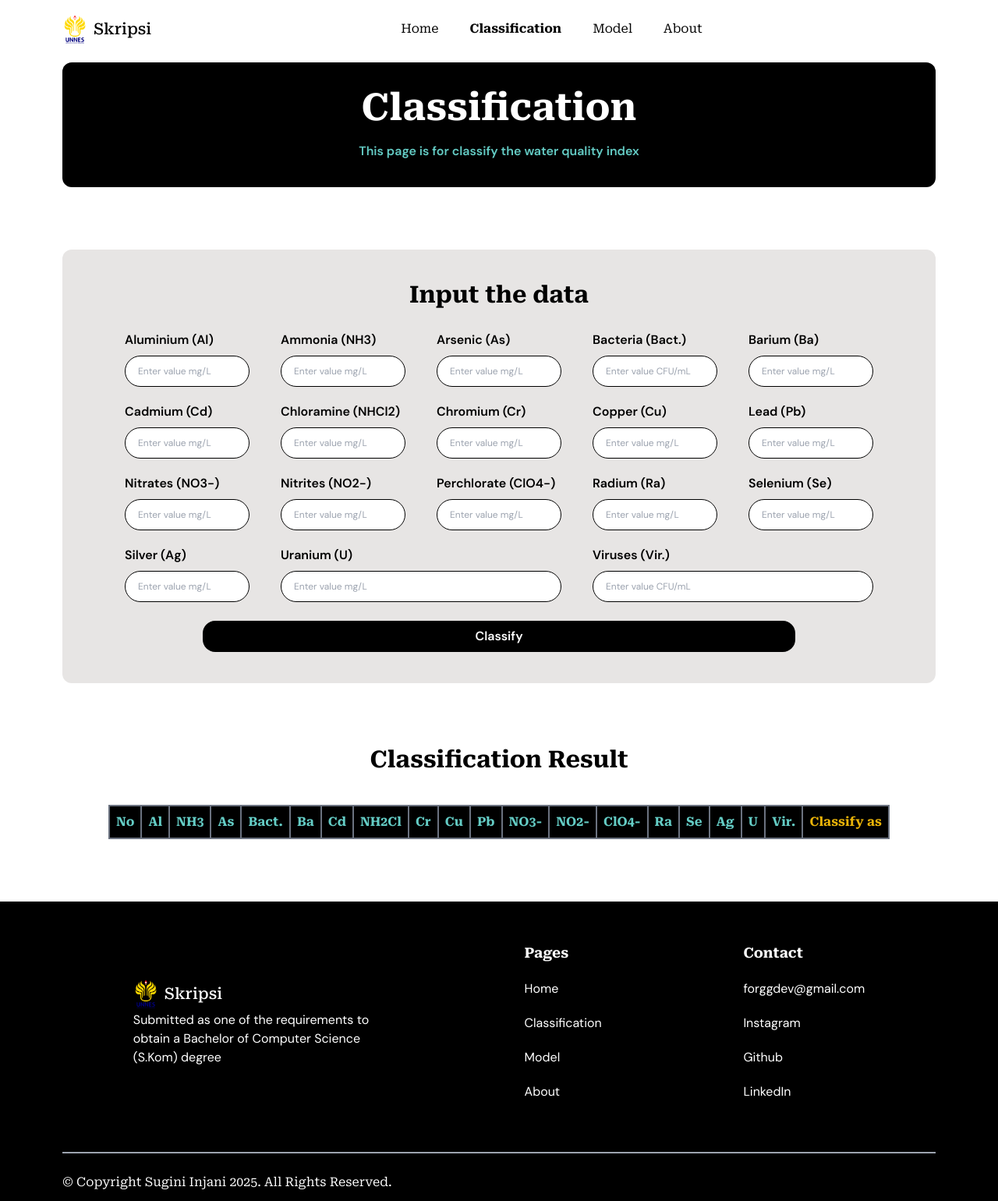
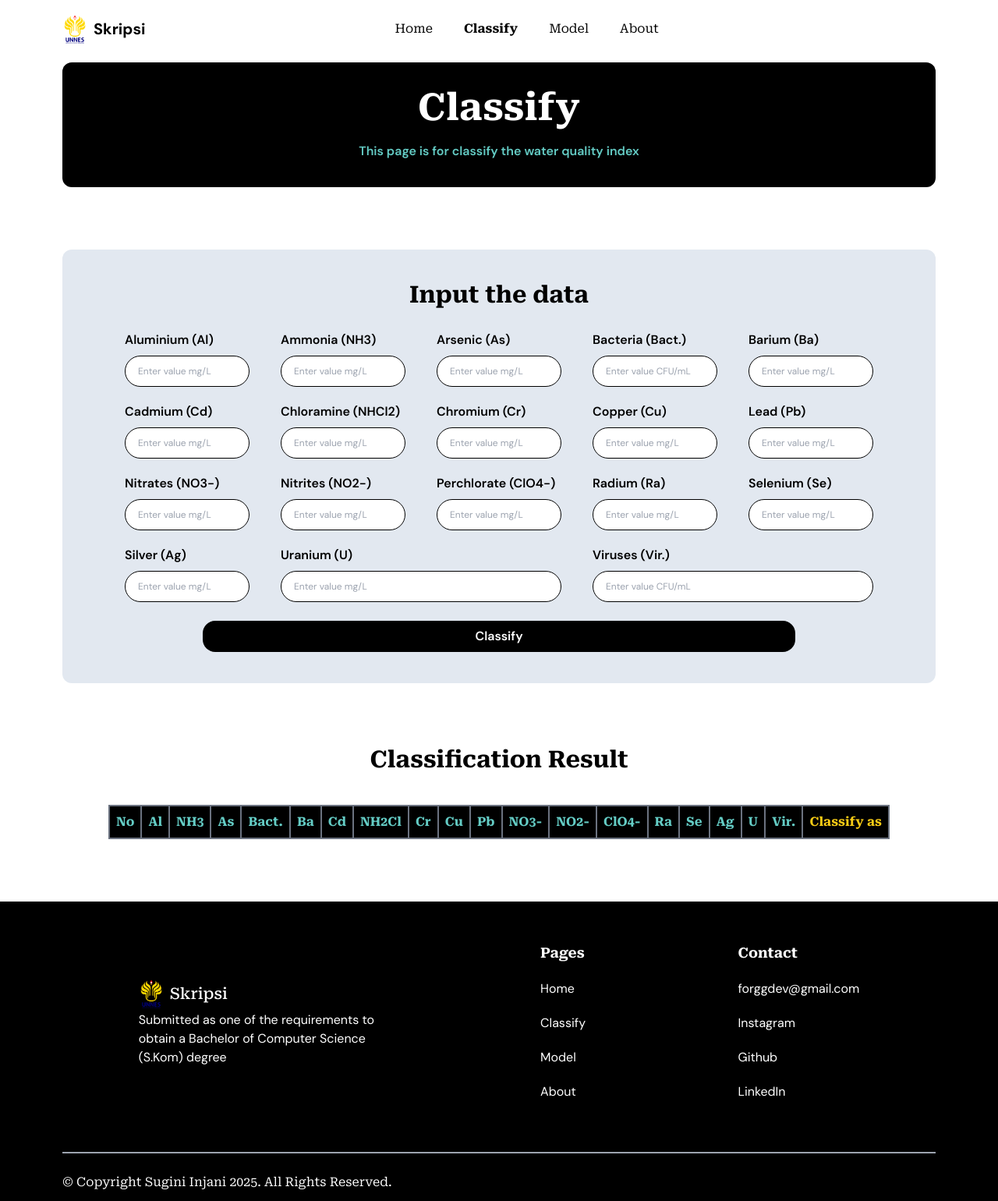
Before and after one commit to injanisgg/skripsi-wqi-prediction, a Flask app: page /classify in a window 1280 px wide. Shown: the whole page at 78% size. Run offline with Flask 3, Linux system fonts and the light colour scheme; lists and menus that the app fills with data are empty; parts of the project's set-up code (start-up, migrations or seed data) failed here and were passed over.

Commit message:
fixing layout

```diff
--- a/app/static/css/output.css
+++ b/app/static/css/output.css
@@ -782,6 +778,10 @@ video {
   gap: 1.75rem;
 }
 
+.gap-80 {
+  gap: 20rem;
+}
+
 .gap-x-10 {
   -moz-column-gap: 2.5rem;
        column-gap: 2.5rem;
@@ -1035,6 +1045,16 @@ video {
   color: rgb(234 179 8 / var(--tw-text-opacity, 1));
 }
 
+.text-yellow-300 {
+  --tw-text-opacity: 1;
+  color: rgb(253 224 71 / var(--tw-text-opacity, 1));
+}
+
+.text-yellow-400 {
+  --tw-text-opacity: 1;
+  color: rgb(250 204 21 / var(--tw-text-opacity, 1));
+}
+
 .underline {
   text-decoration-line: underline;
 }
--- a/app/templates/base.html
+++ b/app/templates/base.html
@@ -6,7 +6,7 @@
     <title>Skripsi | WQI Classify</title>
 
     <link href="{{ url_for('static', filename='css/output.css') }}" rel="stylesheet">
-    <link rel="icon" href="{{ url_for('static', filename='img/unnes-logo.png') }}" sizes="16x16" type="image/png">
+    <link rel="icon" href="{{ url_for('static', filename='img/unnes-plain.png') }}" sizes="16x16" type="image/png">
 
     <!-- font -->
     <link rel="preconnect" href="https://fonts.googleapis.com">
@@ -25,11 +25,11 @@
 <body>
     <!-- navbar -->
     <nav class="bg-white py-4 fixed top-0 left-0 right-0 z-20 font-serif">
-        <ul class="flex mx-20 items-center xl:gap-80">
+        <ul class="flex mx-20 items-center gap-80 xl:gap-80">
             <li>
                 <div class="flex gap-2 items-center">
                     <img src="{{ url_for('static', filename='img/unnes-logo.png') }}" class="w-8" alt="Unnes logo">
-                    <p class="text-black text-xl font-medium">Skripsi</p>
+                    <p class="text-black text-xl font-bold font-sans">Skripsi</p>
                 </div>
             </li>
             <div class="flex gap-10">
@@ -37,7 +37,7 @@
                     <a href="{{ url_for('index') }}" class="text-black hover:underline hover:font-bold transition-all duration-300 ease-in-out {% if request.path == url_for('index') %} font-bold {% endif %}">Home</a>
                 </li>
                 <li>
-                    <a href="{{ url_for('classify') }}" class="text-black hover:underline hover:font-bold transition-all duration-300 ease-in-out {% if request.path == url_for('classify') %} font-bold {% endif %}">Classification</a>
+                    <a href="{{ url_for('classify') }}" class="text-black hover:underline hover:font-bold transition-all duration-300 ease-in-out {% if request.path == url_for('classify') %} font-bold {% endif %}">Classify</a>
                 </li>
                 <li>
                     <a href="{{ url_for('render_model_page') }}" class="text-black hover:underline hover:font-bold transition-all duration-300 ease-in-out {% if request.path == url_for('render_model_page') %} font-bold {% endif %}">Model</a>
@@ -63,10 +63,10 @@
                 </div>
                 <p class="text-white w-80 font-sans">Submitted as one of the requirements to obtain a Bachelor of Computer Science (S.Kom) degree</p>
             </div>
-            <div class="flex flex-col text-white gap-5 cursor-pointer">
+            <div class="flex flex-col text-white gap-5">
                 <p class="text-lg font-bold font-serif">Pages</p>
                 <a href="{{ url_for('index') }}" class="font-sans transition-all ease-in-out duration-200 hover:underline cursor-pointer">Home</a>
-                <a href="{{ url_for('classify') }}" class="font-sans transition-all ease-in-out duration-200 hover:underline cursor-pointer">Classification</a>
+                <a href="{{ url_for('classify') }}" class="font-sans transition-all ease-in-out duration-200 hover:underline cursor-pointer">Classify</a>
                 <a href="{{ url_for('render_model_page') }}" class="font-sans transition-all ease-in-out duration-200 hover:underline cursor-pointer">Model</a>
                 <a href="{{ url_for('about') }}" class="font-sans transition-all ease-in-out duration-200 hover:underline cursor-pointer">About</a>
             </div>
--- a/app/templates/classification.html
+++ b/app/templates/classification.html
@@ -3,13 +3,13 @@
 <!-- content -->
 <!-- header -->
 <div class="flex flex-col justify-center items-center gap-5 h-40 mx-20 xl:mt-20 bg-black rounded-xl">
-    <h1 class="font-bold text-white text-5xl font-serif">Classification</h1>
+    <h1 class="font-bold text-white text-5xl font-serif">Classify</h1>
     <p class="text-primary-green font-semibold font-sans">This page is for classify the water quality index</p>
 </div>
 <!-- end header -->
 
 <!-- form -->
-<div class="flex flex-col justify-center items-center gap-7 bg-stone-200 w-fit h-fit p-10 mt-20 mx-20 rounded-xl">
+<div class="flex flex-col justify-center items-center gap-7 bg-slate-200 w-fit h-fit p-10 mt-20 mx-20 rounded-xl">
     <h1 class="text-3xl font-bold text-black font-serif">Input the data</h1>
     <form id="classify-form" method="POST" class="flex flex-col justify-center items-center gap-6">
         <div class="flex flex-wrap justify-center px-10 gap-x-10 gap-y-5">
@@ -86,7 +86,7 @@
                 <input type="number" step="0.001" name="viruses" id="viruses" placeholder="Enter value CFU/mL" class="w-[360px] h-10 text-xs text-gray-500 px-4 rounded-full border border-black">
             </div>
         </div>
-        <button id="classify-button" type="submit" class="text-white bg-black font-semibold h-10 rounded-2xl w-[47.5rem]">Classify</button>
+        <button id="classify-button" type="submit" class="text-white hover:text-yellow-300 bg-black font-semibold h-10 rounded-2xl w-[47.5rem]">Classify</button>
     </form>
 </div>
 <!-- end form -->
@@ -116,7 +116,7 @@
                 <th class="border-2 border-gray-500 bg-black p-2 text-primary-green">Ag</th>
                 <th class="border-2 border-gray-500 bg-black p-2 text-primary-green">U</th>
                 <th class="border-2 border-gray-500 bg-black p-2 text-primary-green">Vir.</th>
-                <th class="border-2 border-gray-500 bg-black p-2 text-yellow-500">Classify as</th>
+                <th class="border-2 border-gray-500 bg-black p-2 text-yellow-400">Classify as</th>
             </tr>
         </thead>
         <tbody id="result-body" class="font-sans text-sm"></tbody>
```
Also changed, not shown: other parts of app/static/css/output.css (+59 -14 lines), app.py (+0 -29 lines), app/templates/about.html (+7 -7 lines), app/templates/index.html (+6 -6 lines), app/templates/model.html (+6 -6 lines), app/static/img/unnes-plain.png (added).
